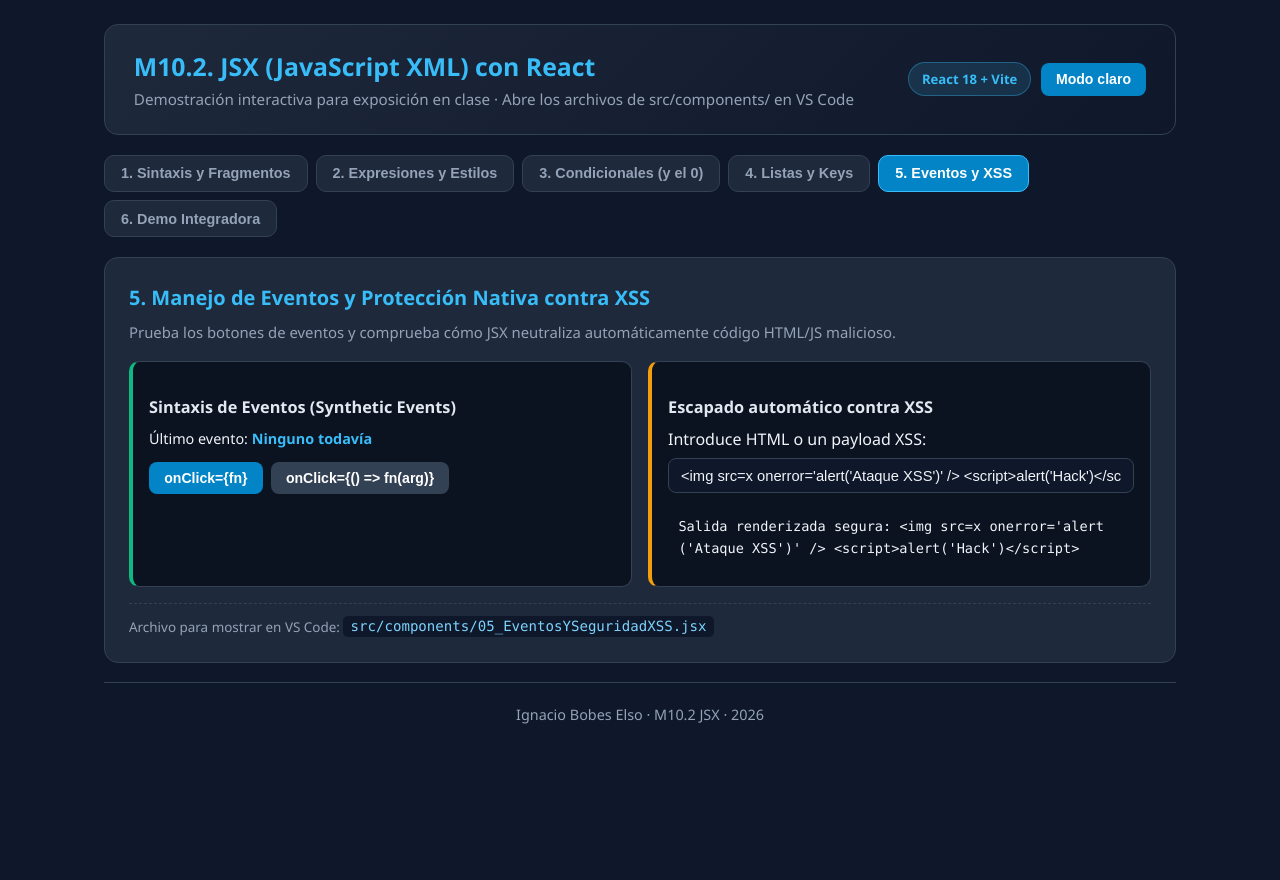
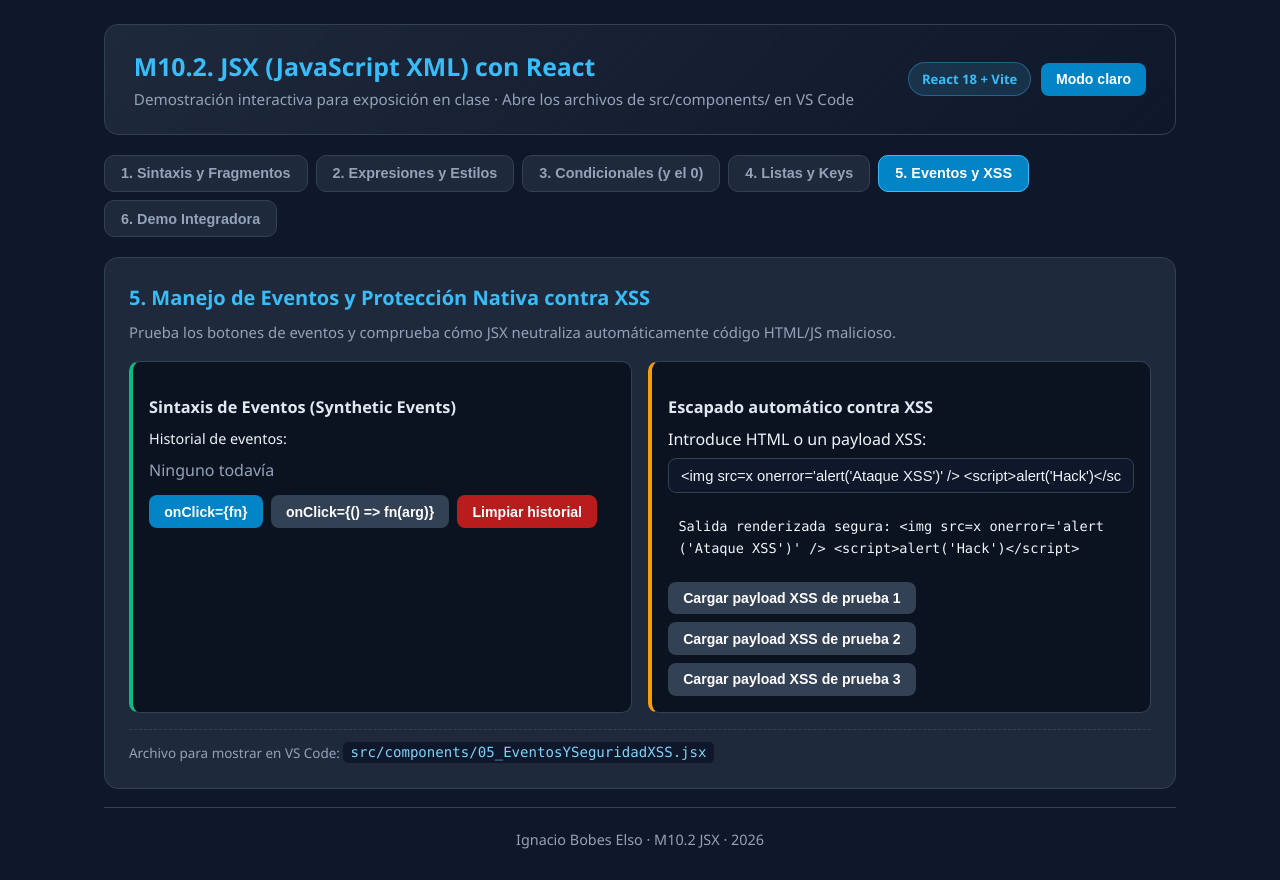
Before and after one commit to nagtar98/ReactYPR, a React (Vite) app: page / in a window 1280 px wide. Both pictures are taken after a click on the button "5. Eventos y XSS". Before the commit the page ends 800 px from the top, so only its background shows below. Built offline with nearby package versions, Linux system fonts and the light colour scheme.

Commit message:
feat: ticket 06 historial de eventos y pruebas XSS

```diff
--- a/src/components/05_EventosYSeguridadXSS.jsx
+++ b/src/components/05_EventosYSeguridadXSS.jsx
@@ -16,19 +16,31 @@ import { useState } from 'react';
 // ============================================================================
 
 export default function EventosYSeguridadXSS() {
-  const [ultimoEvento, setUltimoEvento] = useState('Ninguno todavía');
+  const [historialEventos, setHistorialEventos] = useState([]);
   const [entradaUsuario, setEntradaUsuario] = useState(
     "<img src=x onerror='alert('Ataque XSS')' /> <script>alert('Hack')</script>"
   );
 
+  const registrarEvento = (texto) => {
+    setHistorialEventos((actual) => [
+      { id: `${Date.now()}-${actual.length}`, texto },
+      ...actual
+    ].slice(0, 5));
+  };
+
   // Manejador sin parámetros (se pasa como referencia: onClick={manejarClickSimple})
   const manejarClickSimple = () => {
-    setUltimoEvento(`Clic simple registrado a las ${new Date().toLocaleTimeString()}`);
+    registrarEvento(`Clic simple registrado a las ${new Date().toLocaleTimeString()}`);
   };
 
   // Manejador con parámetros (requiere función flecha: onClick={() => manejarConParametro(...)})
   const manejarConParametro = (accion) => {
-    setUltimoEvento(`Acción ejecutada con parámetro: "${accion}"`);
+    registrarEvento(`Acción ejecutada con parámetro: "${accion}"`);
+  };
+
+  const cargarPayload = (payload) => {
+    setEntradaUsuario(payload);
+    registrarEvento('Payload XSS de prueba cargado');
   };
 
   return (
@@ -41,9 +53,18 @@ export default function EventosYSeguridadXSS() {
       <div className="grid-2">
         <div className="box box-success">
           <h3>Sintaxis de Eventos (Synthetic Events)</h3>
-          <p style={{ fontSize: '0.9rem', color: 'var(--text)' }}>
-            Último evento: <strong style={{ color: '#38bdf8' }}>{ultimoEvento}</strong>
+          <p style={{ fontSize: '0.9rem', color: 'var(--text)', marginBottom: '0.5rem' }}>
+            Historial de eventos:
           </p>
+          {historialEventos.length === 0 ? (
+            <p style={{ color: 'var(--muted)' }}>Ninguno todavía</p>
+          ) : (
+            <ul className="list">
+              {historialEventos.map((evento) => (
+                <li key={evento.id} className="list-item">{evento.texto}</li>
+              ))}
+            </ul>
+          )}
           <div className="btn-row">
             {/* Referencia directa a la función */}
             <button type="button" className="btn" onClick={manejarClickSimple}>
@@ -56,6 +77,9 @@ export default function EventosYSeguridadXSS() {
               onClick={() => manejarConParametro('Exportar PDF')}
             >
               onClick=&#123;() =&gt; fn(arg)&#125;
+            </button>
+            <button type="button" className="btn btn-danger" onClick={() => setHistorialEventos([])}>
+              Limpiar historial
             </button>
           </div>
         </div>
@@ -85,6 +109,29 @@ export default function EventosYSeguridadXSS() {
             {/* JSX escapa automáticamente esta cadena: NO se ejecuta el script */}
             Salida renderizada segura: {entradaUsuario}
           </div>
+          <div className="btn-row">
+            <button
+              type="button"
+              className="btn btn-secondary"
+              onClick={() => cargarPayload("<img src=x onerror=\"alert('XSS 1')\">")}
+            >
+              Cargar payload XSS de prueba 1
+            </button>
+            <button
+              type="button"
+              className="btn btn-secondary"
+              onClick={() => cargarPayload("<script>alert('XSS 2')</script>")}
+            >
+              Cargar payload XSS de prueba 2
+            </button>
+            <button
+              type="button"
+              className="btn btn-secondary"
+              onClick={() => cargarPayload('<svg onload="alert(\'XSS 3\')"></svg>')}
+            >
+              Cargar payload XSS de prueba 3
+            </button>
+          </div>
         </div>
       </div>
 
```
